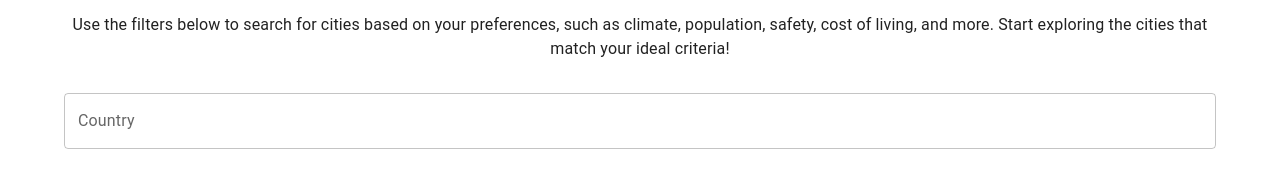
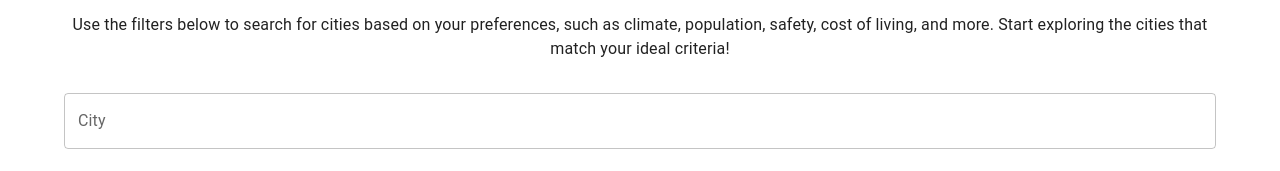
Before and after one commit to hzm628/cis5500-final-project, a React (Create React App) app in the folder client/: page /search_cities in a window 1280 px wide. Shown: the part 145-316 px from the top of the page. Built offline with nearby package versions, Linux system fonts and the light colour scheme; no server answers.

Commit message:
add city field to search cities

```diff
--- a/client/src/pages/SearchCitiesPage.js
+++ b/client/src/pages/SearchCitiesPage.js
@@ -20,8 +20,10 @@ export default function SearchCitiesPage() {
   const searchParams = new URLSearchParams(location.search);
 
   const [data, setData] = useState([]);
+  const [filteredData, setFilteredData] = useState([]);
   const [loading, setLoading] = useState(false);
 
+  const [city, setCity] = useState('');
   const [country, setCountry] = useState(searchParams.get('country') || '');
   const [minSummerTemp, setMinSummerTemp] = useState([-999, 999]);
   const [minWinterTemp, setMinWinterTemp] = useState([-999, 999]);
@@ -70,6 +72,13 @@ export default function SearchCitiesPage() {
     fetchCities();
   }, []);
 
+  useEffect(() => {
+    const filtered = data.filter((cityObj) =>
+      city === '' ? true : cityObj.city.toLowerCase().includes(city.toLowerCase())
+    );
+    setFilteredData(filtered);
+  }, [city, data]);
+
   return (
     <Container sx={{ mt: 5 }}>
       <Typography variant="h4" gutterBottom textAlign="center">
@@ -81,6 +90,16 @@ export default function SearchCitiesPage() {
 
       {/* Filters */}
       <Grid container spacing={3} sx={{ mb: 3 }}>
+        {/* City Field */}
+        <Grid item xs={12}>
+          <TextField
+            label="City"
+            fullWidth
+            value={city}
+            onChange={(e) => setCity(e.target.value)}
+          />
+        </Grid>
+
         {/* Country Field */}
         <Grid item xs={12}>
           <TextField
@@ -197,7 +216,7 @@ export default function SearchCitiesPage() {
             <CircularProgress />
           </Grid>
         ) : (
-          data.map((city, index) => (
+          filteredData.map((city, index) => (
             <Grid item xs={12} sm={6} md={4} key={index}>
               <CityCard city={city} />
             </Grid>
```
Also changed, not shown: client/src/components/CountryDetailsDialog.js (line endings or trailing spaces), 1 other file (tests, documents, lock files or other folders).
